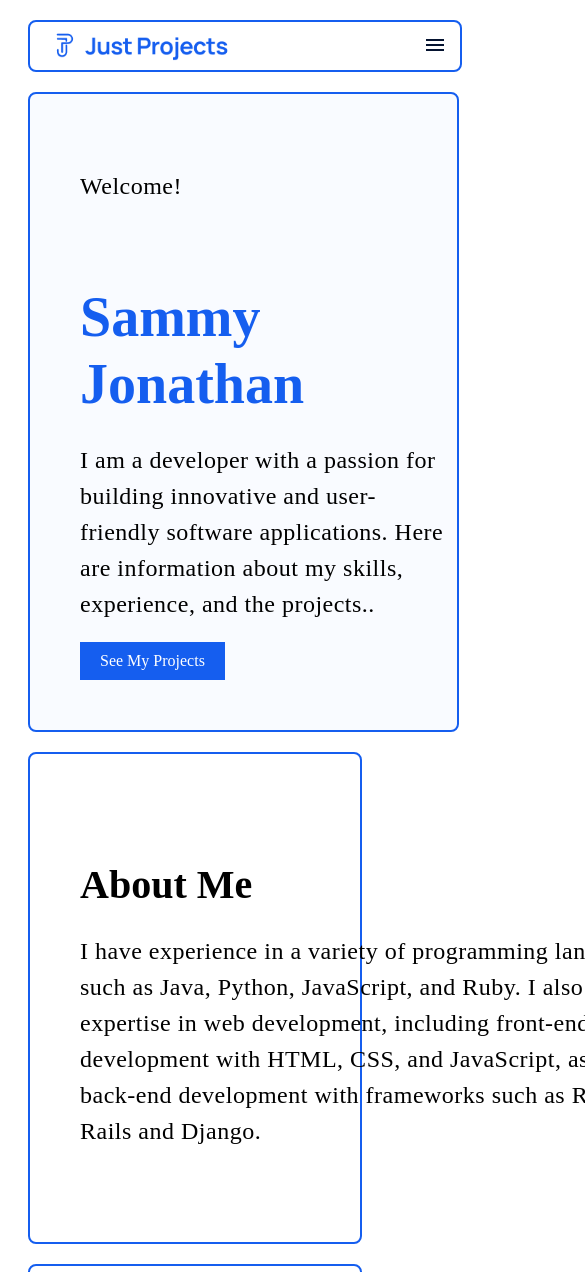
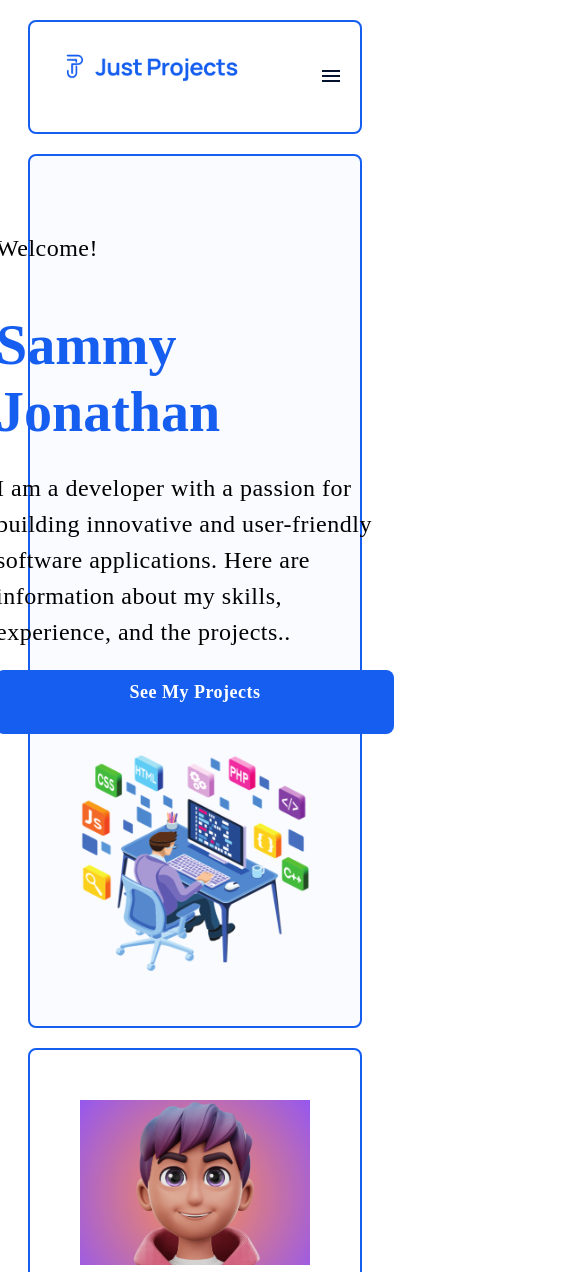
Before and after one commit to dicarlos-maker/The-Just-Project-Pages, a plain HTML site: page index.html in a window 390 px wide. Shown: the top 1272 px of the page, 585 px wide, since content can reach past the window. Drawn offline with Linux system fonts and the light colour scheme.

Commit message:
Another try

```diff
--- a/styles.css
+++ b/styles.css
@@ -359,52 +359,128 @@ footer {
 
 
 
+/* Media queries for mobile devices */
+@media only screen and (max-width: 600px) {
 
-/*MEDIA QUERIES*/
+    /* Adjustments for smaller screens */
 
-@media screen and (max-width: 600px) {
+    /* Header */
+    .logo {
+        justify-content: center;
+        margin-bottom: 20px;
+    }
+
+    nav ul li {
+        display: none;
+        margin-bottom: 10px;
+    }
 
     .menu-btn {
         display: inline;
     }
 
-    header {
-        width: 398px;
-        height: 48px;
-        top: 8px;
-        left: 16px;
-        padding: 0px 16px 0px 16px;
+    /* Hero section */
+    .hero-content {
+        flex-direction: column;
+    }
+
+    .hero-text {
+        text-align: center;
+        margin-bottom: 20px;
+        font-family: Manrope;
+        font-size: 16px;
+        font-weight: 500;
+        line-height: 24px;
+        letter-spacing: 0.5px;
+        text-align: center;
+
+    }
+
+    .hero-image img {
+
+        width: 100%;
+        height: auto;
+
+    }
+
+    .button {
+        width: 366px;
+        height: 44px;
+        padding: 10px 16px 10px 16px;
         border-radius: 8px;
-        border: 1px;
-        justify-content: space-between;
-        border: 2px solid #155EEF;
-        border-radius: 8px;
+        gap: 10px;
+        font-family: Manrope;
+        font-size: 18px;
+        font-weight: 700;
+        line-height: 24px;
+        letter-spacing: 0.5px;
+        text-align: center;
+
+
+    }
+
+    /* About me section */
+    .about-me-content {
+        flex-direction: column;
+    }
+
+    .about-me-text {
+        gap: 16px;
+        width: 366px;
+        height: 168px;
+        color: #2E3A53;
+        font-family: Manrope;
+        font-size: 16px;
+        font-weight: 400;
+        line-height: 24px;
+        letter-spacing: 0.5px;
+        text-align: justified;
     }
 
 
-    nav ul li a {
-        display: none;
-    }
+    .about-me-image img {
 
-    .hero {
-        width: 327px;
-        height: 1, 862px;
+        width: 100%;
+        height: auto;
         top: 63px;
         left: 16px;
         gap: 24px;
-    }
-
-    .hero-paragraph {
-        width: 366px;
-        height: 70px;
-        top: 32px;
-        left: 16px;
-        gap: 8px;
-
-
-        justify-content: center;
 
     }
 
+    /* Projects section */
+    .projects-content {
+        flex-direction: column;
+    }
+
+    .projects-text {
+        width: 85px;
+        height: 29px;
+        font-family: Halant;
+        font-size: 24px;
+        font-weight: 600;
+        line-height: 29px;
+        letter-spacing: 0em;
+        text-align: left;
+    }
+
+    .projects-image img {
+        width: 100%;
+        height: auto;
+    }
+
+    /* Footer */
+    footer  {
+        flex-direction: column;
+        text-align: center;
+    }
+
+    .social-links {
+        margin-bottom: 20px;
+    }
+
+    .copyright {
+        margin-top: 20px;
+    }
 
 }
```
